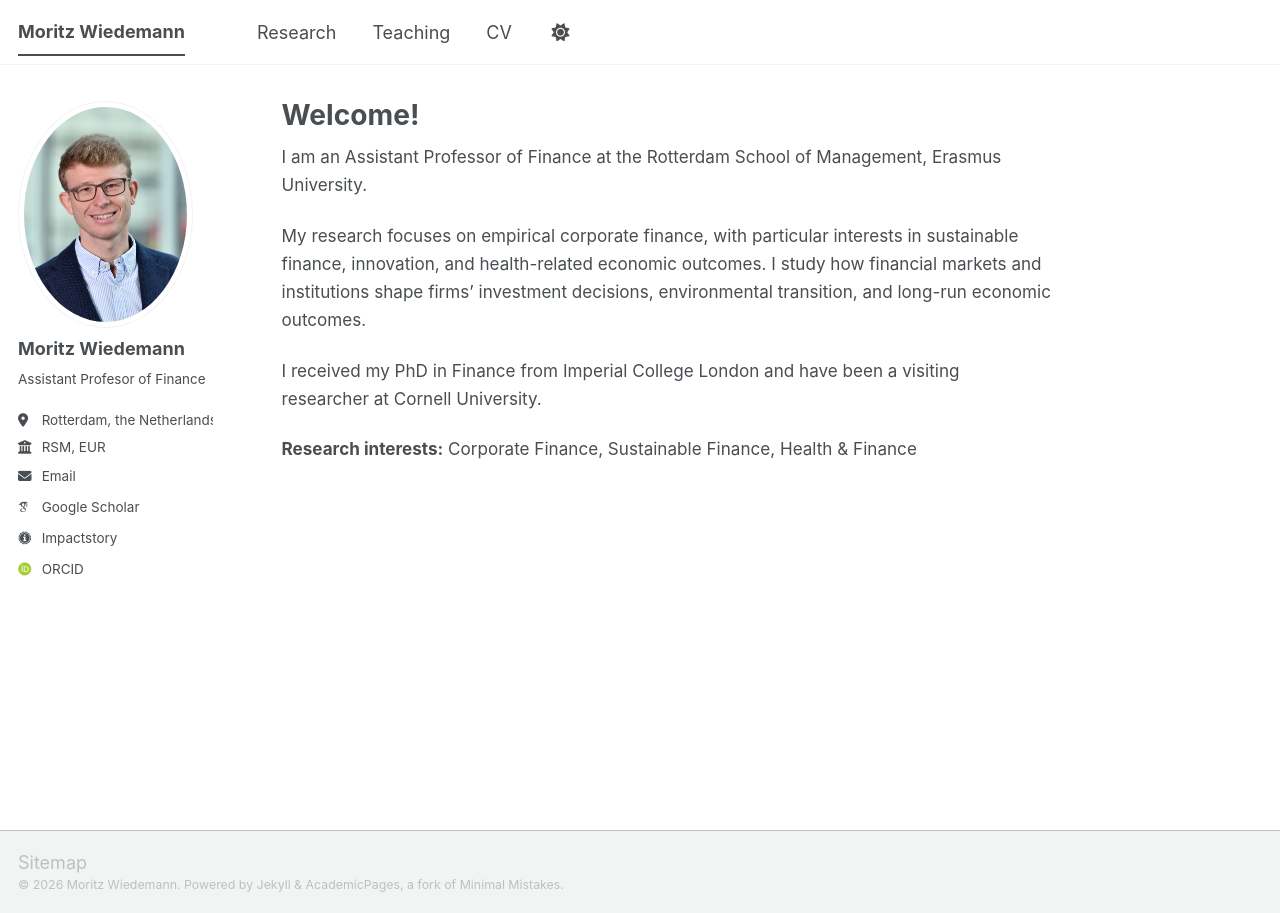
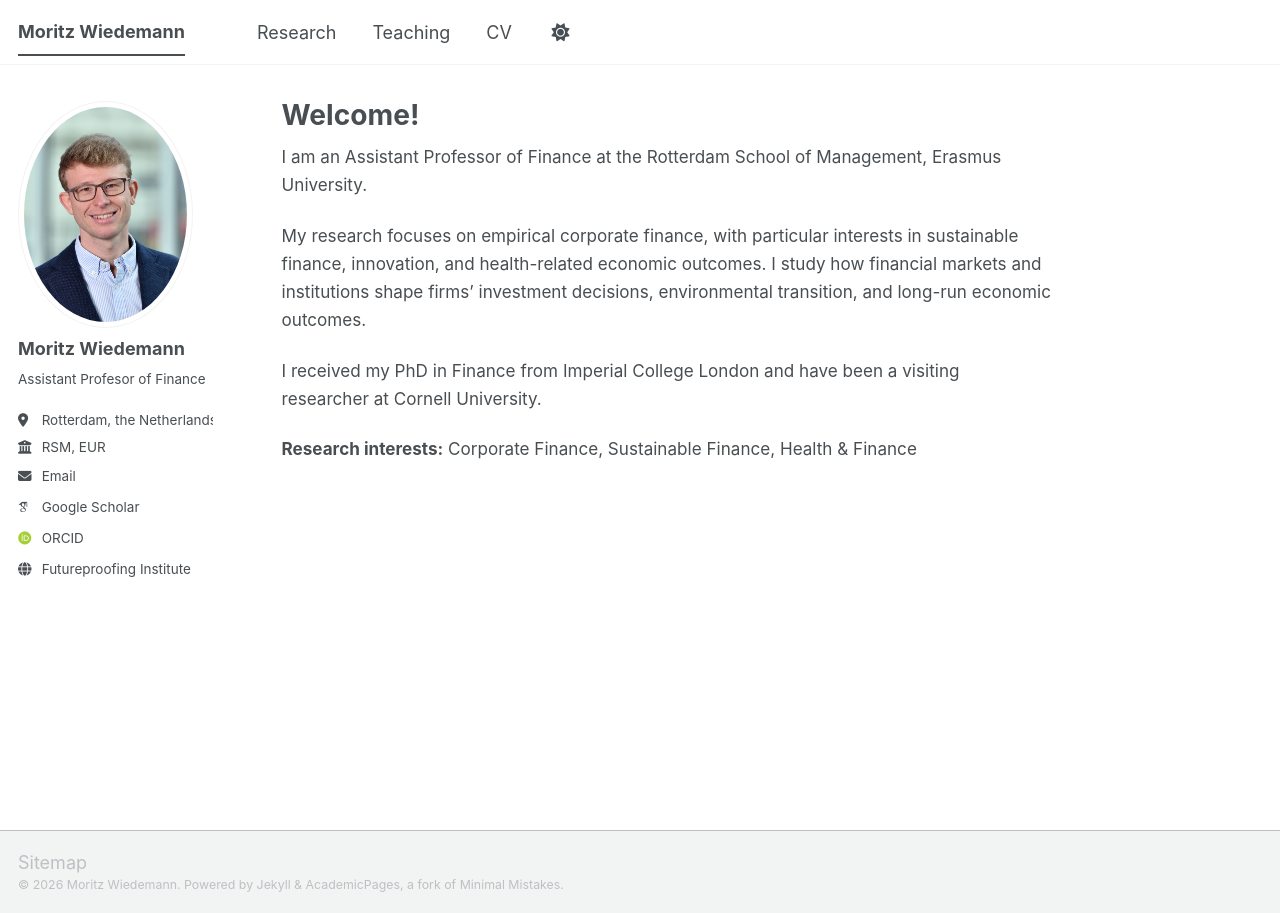
Before and after one commit to WiedemannM/WiedemannM.github.io, a Jekyll site: the page built from _pages/about.md, in a window 1280 px wide. Built offline with Jekyll 4.4.1, drawn with Linux system fonts in a browser that asks for light colours; some web fonts are replaced; a script bundle is joined from its source files by our own code; library files that are not in the unit come from our copies.

Commit message:
Update _config.yml

```diff
--- a/_config.yml
+++ b/_config.yml
@@ -37,7 +37,7 @@ author:
   arxiv            : # URL - Update with the correct link to your profile
   googlescholar    : "https://scholar.google.com/citations?user=uwFJDUwAAAAJ&hl=de&oi=ao"
   inspire-hep      : # URL
-  impactstory      : "https://www.futureproofinginstitute.com/"
+  impactstory      : # "https://www.futureproofinginstitute.com/"
   orcid            : "https://orcid.org/0000-0002-9536-0724"
   semantic         : # URL
   ssrn             : # URL
@@ -45,7 +45,7 @@ author:
   researchgate     : # URL
   scopus           : # URL
   zotero           : # URL
-
+  futureproofing_institute: "https://www.futureproofinginstitute.com/"
 
   # Repositories and software development
   bitbucket        : # Username - Update with your username on the site
```
